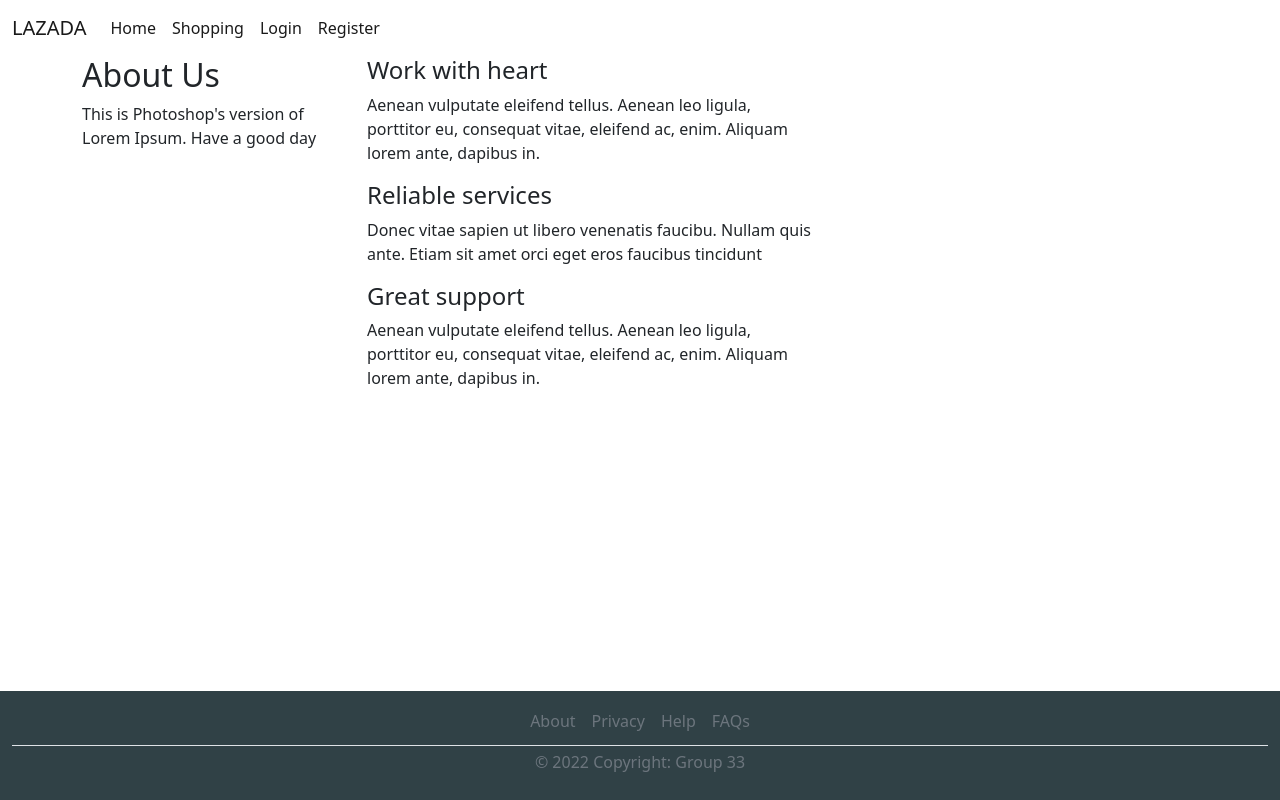
After one commit to metalboxxx/COSC2430-FullStackWeb, a PHP site: page /aboutus.php in a window 1280 px wide. The commit adds this page. Run offline with PHP 8.4, Linux system fonts and the light colour scheme.

Commit message:
Final commit

```diff
--- a/data/products.csv
+++ b/data/products.csv
@@ -4,3 +4,6 @@ id,name,vendor,price,description
 340,Coffe,metalboxxxVen,56,good
 341,LongJacket,TheVendor,225,"Made out of crocodile skin!"
 342,LeatherShoe,TheVendor,330,"Made out of crocodile skin!"
+343,ClothRacket,RmitVendor,220,"Very Sturdy"
+344,LeatherBoot,TheVendor,300,"Very Sturdy"
+345,LeatherHat,TheVendor,126,"Very fashionable"
--- a/www/ProductDetails.php
+++ b/www/ProductDetails.php
@@ -34,6 +34,7 @@ if(isset($_GET['reset_cart'])){
 }
 
 if(isset($_POST['finish_cart'])){
+    if($_SESSION['cart'] != []){
     load_orders_data();
     load_hubs_data();
 
@@ -65,7 +66,7 @@ if(isset($_POST['finish_cart'])){
     $_SESSION['orders'][] = $order;
     save_orders_data();
     $_SESSION['cart'] = [];
-}
+}}
 ?>
 
 <!DOCTYPE html>
@@ -139,6 +140,3 @@ if(isset($_POST['finish_cart'])){
     </div>
 </body>
 </html>
-<?php
-require_once 'commons/footer.php'
-?>
--- a/www/ViewProducts.php
+++ b/www/ViewProducts.php
@@ -4,6 +4,9 @@ ob_start();
 require_once 'commons/header.php';
 require 'file_handling/products_file_handling.php';
 
+if(!isset($_SESSION['use'])){
+    header("location: login.php");
+}
 
 if ($_SESSION["user_type"] == "Vendor") {
     header("Location: VendorViewProducts.php");
--- /dev/null
+++ b/www/aboutus.php
@@ -0,0 +1,55 @@
+<?php
+require_once 'commons/header.php'
+?>
+<div class="aboutus-section">
+        <div class="container">
+            <div class="row">
+                <div class="col-md-3 col-sm-6 col-xs-12">
+                    <div class="aboutus">
+                        <h2 class="aboutus-title">About Us</h2>
+                        <p class="aboutus-text">This is Photoshop's version of Lorem Ipsum. Have a good day</p>
+                    </div>
+                </div>
+                <div class="col-md-5 col-sm-6 col-xs-12">
+                    <div class="feature">
+                        <div class="feature-box">
+                            <div class="clearfix">
+                                <div class="iconset">
+                                    <span class="glyphicon glyphicon-cog icon"></span>
+                                </div>
+                                <div class="feature-content">
+                                    <h4>Work with heart</h4>
+                                    <p>Aenean vulputate eleifend tellus. Aenean leo ligula, porttitor eu, consequat vitae, eleifend ac, enim. Aliquam lorem ante, dapibus in.</p>
+                                </div>
+                            </div>
+                        </div>
+                        <div class="feature-box">
+                            <div class="clearfix">
+                                <div class="iconset">
+                                    <span class="glyphicon glyphicon-cog icon"></span>
+                                </div>
+                                <div class="feature-content">
+                                    <h4>Reliable services</h4>
+                                    <p>Donec vitae sapien ut libero venenatis faucibu. Nullam quis ante. Etiam sit amet orci eget eros faucibus tincidunt</p>
+                                </div>
+                            </div>
+                        </div>
+                        <div class="feature-box">
+                            <div class="clearfix">
+                                <div class="iconset">
+                                    <span class="glyphicon glyphicon-cog icon"></span>
+                                </div>
+                                <div class="feature-content">
+                                    <h4>Great support</h4>
+                                    <p>Aenean vulputate eleifend tellus. Aenean leo ligula, porttitor eu, consequat vitae, eleifend ac, enim. Aliquam lorem ante, dapibus in.</p>
+                                </div>
+                            </div>
+                        </div>
+                    </div>
+                </div>
+            </div>
+        </div>
+    </div>
+<?php
+require_once 'commons/footer.php'
+?>
--- a/www/commons/footer.php
+++ b/www/commons/footer.php
@@ -1,9 +1,9 @@
 <footer class="container-fluid text-center">
                 <ul class="nav justify-content-center border-bottom pb-1 mb-1">
-                <li class="nav-item"><a href="#" class="nav-link px-2 text-muted">About</a></li>
-                <li class="nav-item"><a href="#" class="nav-link px-2 text-muted">Privacy</a></li>
-                <li class="nav-item"><a href="#" class="nav-link px-2 text-muted">Help</a></li>
-                <li class="nav-item"><a href="#" class="nav-link px-2 text-muted">FAQs</a></li>
+                <li class="nav-item"><a href="aboutus.php" class="nav-link px-2 text-muted">About</a></li>
+                <li class="nav-item"><a href="aboutus.php" class="nav-link px-2 text-muted">Privacy</a></li>
+                <li class="nav-item"><a href="aboutus.php" class="nav-link px-2 text-muted">Help</a></li>
+                <li class="nav-item"><a href="aboutus.php" class="nav-link px-2 text-muted">FAQs</a></li>
                 </ul>
                 <p class="text-center text-muted">© 2022 Copyright: Group 33</p>
 </footer>
--- a/www/commons/header.php
+++ b/www/commons/header.php
@@ -17,7 +17,7 @@
         <button class="navbar-toggler" type="button" data-bs-toggle="collapse" data-bs-target="#navbarTogglerDemo02" aria-controls="navbarTogglerDemo02" aria-expanded="false" aria-label="Toggle navigation">
             <span class="navbar-toggler-icon"></span>
         </button>
-            <a class="navbar-brand" href="#">LOGO</a>
+            <a class="navbar-brand" href="#">LAZADA</a>
             <div class="collapse navbar-collapse" id="navbarTogglerDemo02">
                 <ul class="navbar-nav me-auto mb-2 mb-lg-0">
                     <li class="nav-item"><a class="nav-link active" aria-current="page" href="index.php">Home</a></li>
--- a/www/register.js
+++ b/www/register.js
@@ -38,7 +38,7 @@ function FormValidate(){
         return false;
 
     }else if(!regexPassword.test(password)){
-        errorPassword.innerHTML = "contains at least one upper case letter, at least one lower case letter, at least one digit, at least one special letter in the set !@#$%^&*, and has a length from 8 to 20 characters";
+        errorPassword.innerHTML = "Contains at least one upper case letter, at least one lower case letter, at least one digit, at least one special letter in the set !@#$%^&*, and has a length from 8 to 20 characters";
         return false;
     }else{
         errorPassword.innerHTML = '';
@@ -120,7 +120,7 @@ function VendorRegisterValidate(){
         return false;
 
     }else if(!regexPassword.test(password)){
-        errorPassword.innerHTML = "contains at least one upper case letter, at least one lower case letter, at least one digit, at least one special letter in the set !@#$%^&*, and has a length from 8 to 20 characters";
+        errorPassword.innerHTML = "Contains at least one upper case letter, at least one lower case letter, at least one digit, at least one special letter in the set !@#$%^&*, and has a length from 8 to 20 characters";
         return false;
     }else{
         errorPassword.innerHTML = '';
@@ -180,7 +180,7 @@ function ShipperRegisterValidate(){
         return false;
 
     }else if(!regexPassword.test(password)){
-        errorPassword.innerHTML = "Password must be from 8 to 20 characters. Each password must contain at least 1 lower case letter, at least 1 upper case letter, at least 1 digit!";
+        errorPassword.innerHTML = "Contains at least one upper case letter, at least one lower case letter, at least one digit, at least one special letter in the set !@#$%^&*, and has a length from 8 to 20 characters";
         return false;
     }else{
         errorPassword.innerHTML = '';
```
Also changed, not shown: data/orders.csv (+9 -3 lines), README.md, data/account.db, www/img/purple space.jpg (added), www/img/static zone.jpg (added), www/img/violet nebula.jpg (added), www/img/violet space.jpg (added).
